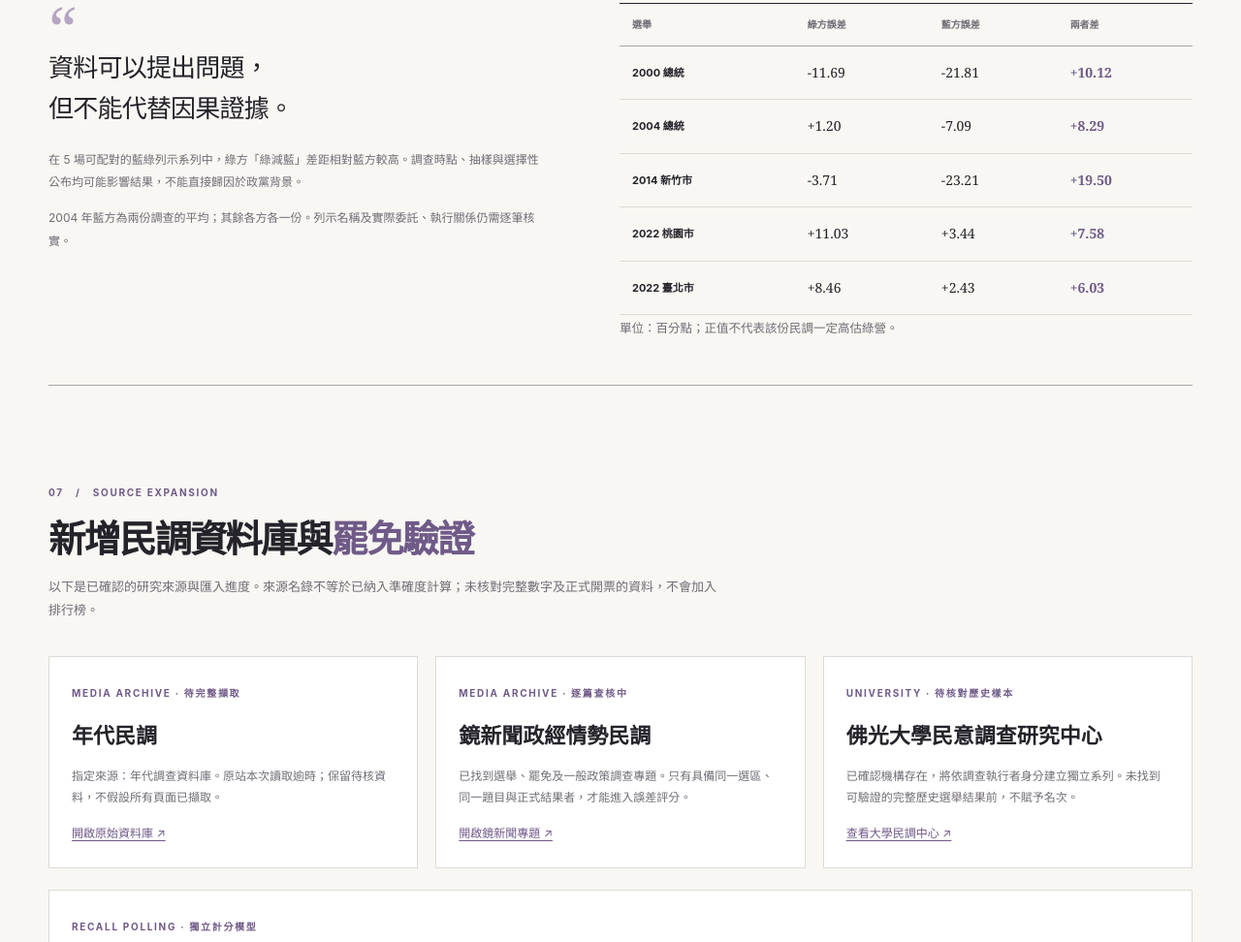
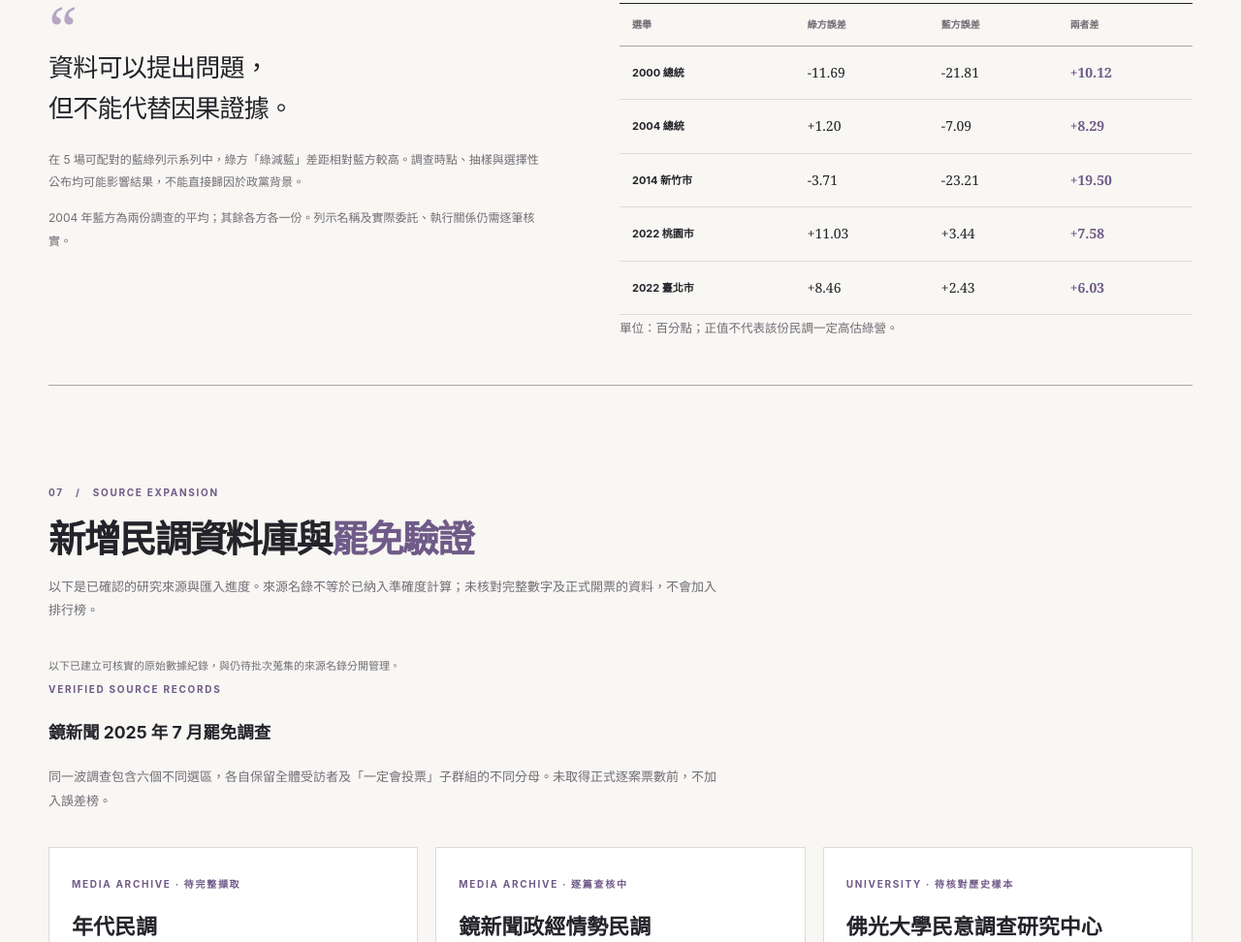
Before and after one commit to easylearnfromtw/ORIverification, a plain HTML site: page index.html in a window 1280 px wide. Shown: the part 11028-12000 px from the top of the page at 97% size. Drawn offline with Linux system fonts and the light colour scheme.

Commit message:
Import six verified Mirror News recall polling district records with source provenance

```diff
--- a/index.html
+++ b/index.html
@@ -76,6 +76,7 @@
 
     <section id="expansion" class="section shell expansion-section">
       <div class="section-top"><div><div class="kicker">07 &nbsp; / &nbsp; SOURCE EXPANSION</div><h2>新增民調資料庫與<span class="ink-accent">罷免驗證</span></h2><p>以下是已確認的研究來源與匯入進度。來源名錄不等於已納入準確度計算；未核對完整數字及正式開票的資料，不會加入排行榜。</p></div></div>
+      <p class="table-caption">以下已建立可核實的原始數據紀錄，與仍待批次蒐集的來源名錄分開管理。</p><div class="archive-panel"><div class="section-top"><div><span class="tiny-label">VERIFIED SOURCE RECORDS</span><h3>鏡新聞 2025 年 7 月罷免調查</h3><p>同一波調查包含六個不同選區，各自保留全體受訪者及「一定會投票」子群組的不同分母。未取得正式逐案票數前，不加入誤差榜。</p></div></div><div id="verified-archive" class="table-scroll"></div></div>
       <div class="source-grid">
         <article class="source-card"><span class="tiny-label">MEDIA ARCHIVE · 待完整擷取</span><h3>年代民調</h3><p>指定來源：年代調查資料庫。原站本次讀取逾時；保留待核資料，不假設所有頁面已擷取。</p><a href="https://survey.eracom.com.tw/result.jsp" target="_blank" rel="noopener noreferrer">開啟原始資料庫 ↗</a></article>
         <article class="source-card"><span class="tiny-label">MEDIA ARCHIVE · 逐篇查核中</span><h3>鏡新聞政經情勢民調</h3><p>已找到選舉、罷免及一般政策調查專題。只有具備同一選區、同一題目與正式結果者，才能進入誤差評分。</p><a href="https://www.mnews.tw/topic/c7c93a23-29b2-4cb5-8f6f-e19bac2902c8" target="_blank" rel="noopener noreferrer">開啟鏡新聞專題 ↗</a></article>
```
